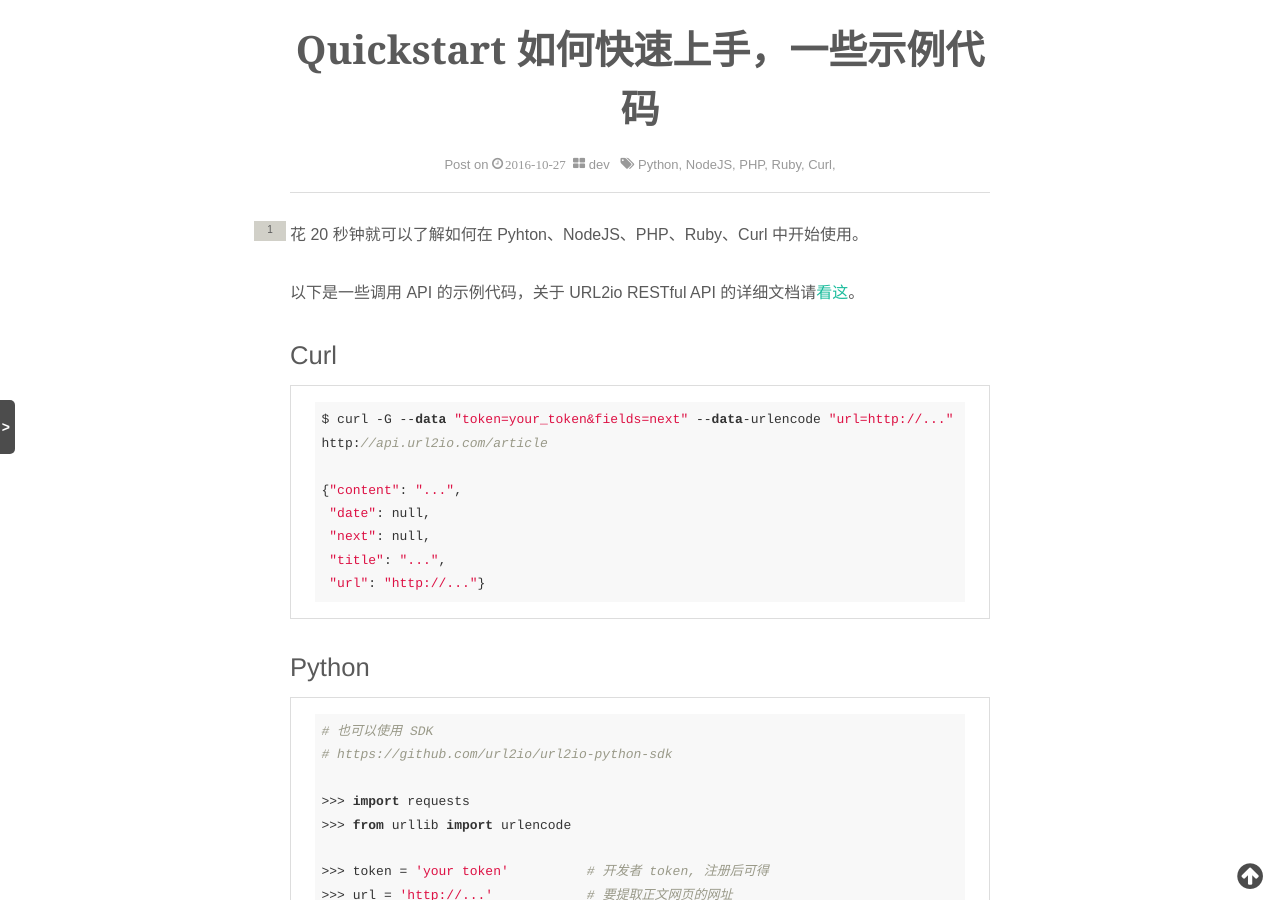
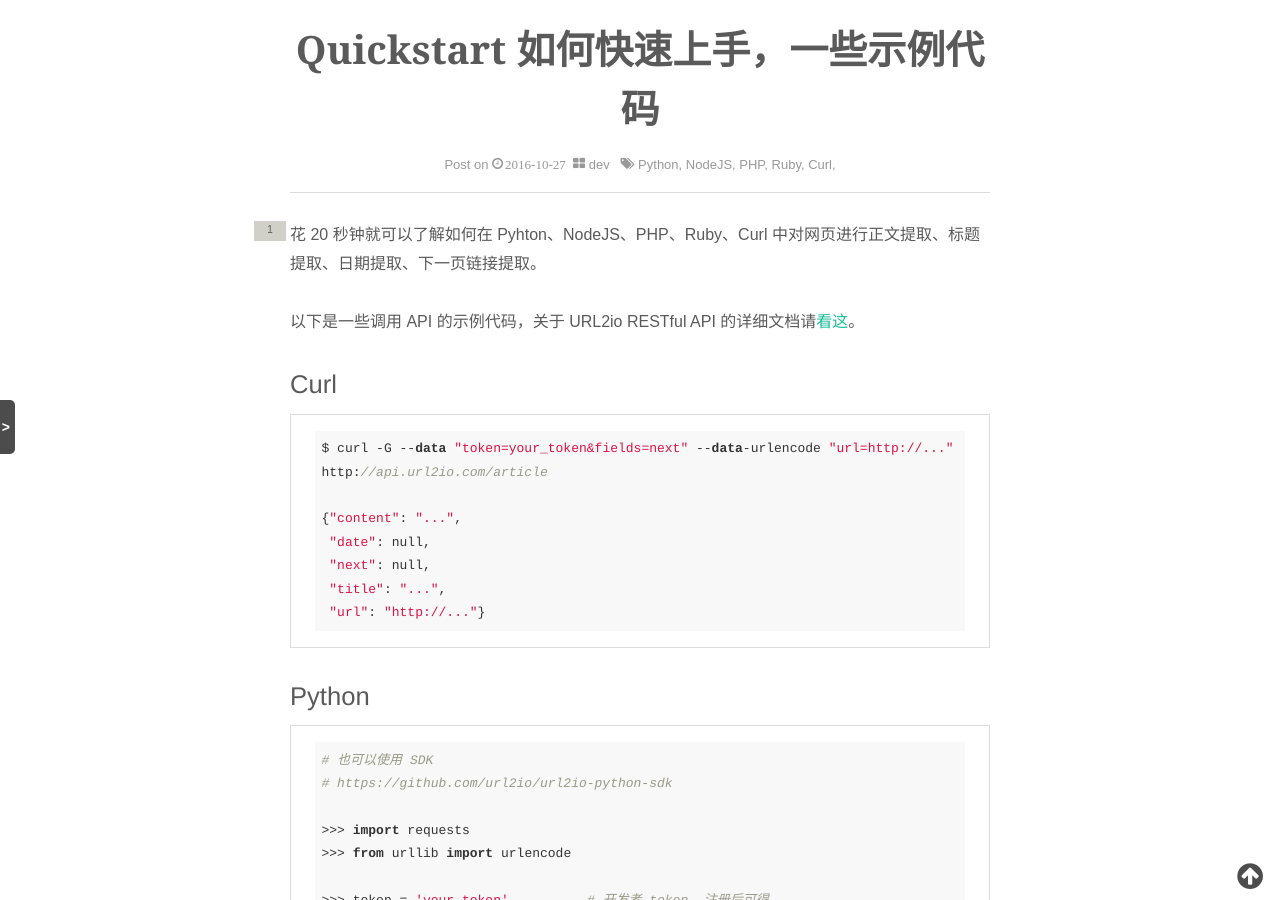
Before and after one commit to url2io/url2io.github.io, a Jekyll site: the page built from _posts/2016-10-27-Quickstart 如何快速上手，一些示例代码.md, in a window 1280 px wide and 900 px high. Built offline with Jekyll 4.4.1, drawn with Linux system fonts in a browser that asks for light colours; nearby versions of some CDN libraries; Markdown is read by kramdown in place of the engine named in the settings; comment, search, counter and statistics services are not loaded.

Commit message:
修改了一些post的标题，突出要发布的东西.

```diff
--- a/_posts/2016-10-27-Quickstart 如何快速上手，一些示例代码.md
+++ b/_posts/2016-10-27-Quickstart 如何快速上手，一些示例代码.md
@@ -6,7 +6,7 @@ tags: Python NodeJS PHP Ruby Curl
 
 ---
 
-花 20 秒钟就可以了解如何在 Pyhton、NodeJS、PHP、Ruby、Curl 中开始使用。
+花 20 秒钟就可以了解如何在 Pyhton、NodeJS、PHP、Ruby、Curl 中对网页进行正文提取、标题提取、日期提取、下一页链接提取。
 
 <!--more-->
 
```
Also changed, not shown: _posts/2014-09-04-URL2io网站设计手稿.md (+1 -1 lines), _posts/2016-10-09-PHP SDK - url2io-phpsdk (第三方).md (+2 -0 lines), _posts/LAB/2014-09-15-pageless.md (+1 -1 lines), _posts/LAB/2015-03-19-URL2io-Python-SDK.md (+1 -1 lines).
